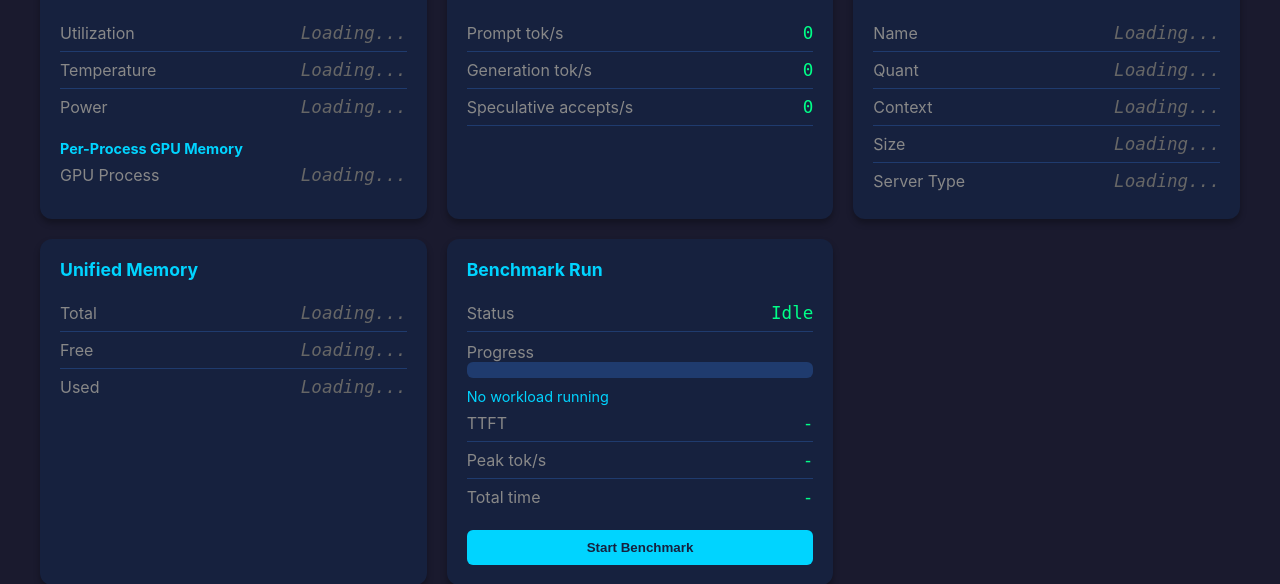
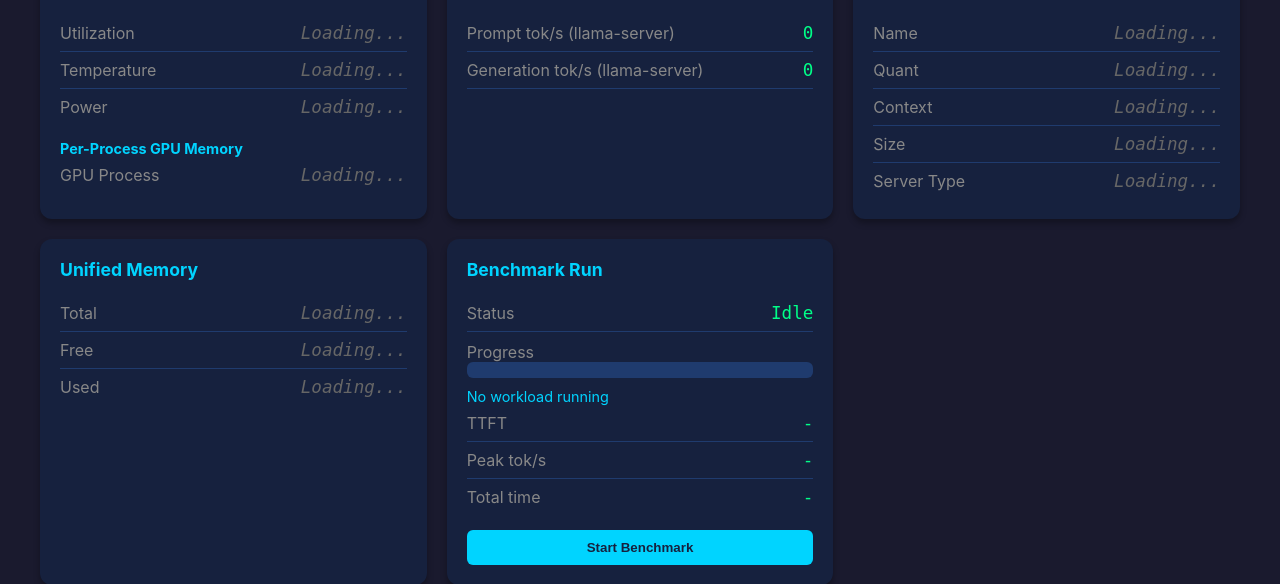
Before and after one commit to xaltmiles/thor-monitor, a FastAPI app: page / in a window 1280 px wide. Shown: the part 166-750 px from the top of the page. Run offline with FastAPI, Linux system fonts and the light colour scheme; data comes from the database, SQL or seed files in the repository; data that the repository does not hold is empty; parts of the project's set-up code (start-up, migrations or seed data) failed here and were passed over; some libraries are stand-ins or nearby versions.

Commit message:
fix: Token Speeds card now shows ollama stats when active
- Template now detects which stats blob (llama_stats or ollama_stats) is available
  and displays the appropriate rates based on the actual data present
- JavaScript updateMetrics() function now determines server type from available
  telemetry data and uses the correct rate key names
- When ollama is running, shows ollama_prompt_tokens_rate_avg and
  ollama_generated_tokens_rate_avg (no speculative accepts for ollama)
- When llama-server is running, shows prompt_tokens_rate_avg,
  generated_tokens_rate_avg, and speculative_accepts_rate_avg
- Test coverage added for both ollama and llama-server stats rendering
- Fixes latent parity gap in issue #15

```diff
--- a/monitor/web/templates/dashboard.html
+++ b/monitor/web/templates/dashboard.html
@@ -203,18 +203,49 @@
             <div class="card">
                 <h2>Token Speeds</h2>
                 {% set llama = latest.llama_stats | from_json if latest and latest.llama_stats else {} %}
+                {% set ollama = latest.ollama_stats | from_json if latest and latest.ollama_stats else {} %}
+                {# Determine which stats blob is actually available (not empty) #}
+                {% set has_llama = llama and llama | length > 0 %}
+                {% set has_ollama = ollama and ollama | length > 0 %}
+                {# If both have stats, prefer llama if detected, else prefer the one that has data #}
+                {% set server_type = models.servers[0].type if models and models.servers and models.servers|length > 0 else 'llama-server' %}
+                {% if has_ollama and server_type == 'ollama' %}
+                    {% set active_stats = ollama %}
+                {% elif has_llama %}
+                    {% set active_stats = llama %}
+                {% elif has_ollama %}
+                    {% set active_stats = ollama %}
+                {% else %}
+                    {% set active_stats = llama %}
+                {% endif %}
+                {# Determine server label for display based on which stats are being shown #}
+                {% set server_label = 'ollama' if active_stats and 'ollama_prompt_tokens_rate_avg' in active_stats else 'llama-server' %}
                 <div class="metric">
-                    <span class="metric-label">Prompt tok/s</span>
-                    <span class="metric-value" id="tok-prompt">{{ llama.get('prompt_tokens_rate_avg', 0) | round(1) }}</span>
+                    <span class="metric-label">Prompt tok/s ({{ server_label }})</span>
+                    <span class="metric-value" id="tok-prompt">
+                        {%- if active_stats and 'ollama_prompt_tokens_rate_avg' in active_stats -%}
+                            {{ active_stats.get('ollama_prompt_tokens_rate_avg', 0) | round(1) }}
+                        {%- else -%}
+                            {{ active_stats.get('prompt_tokens_rate_avg', 0) | round(1) }}
+                        {%- endif -%}
+                    </span>
                 </div>
                 <div class="metric">
-                    <span class="metric-label">Generation tok/s</span>
-                    <span class="metric-value" id="tok-generate">{{ llama.get('generated_tokens_rate_avg', 0) | round(1) }}</span>
+                    <span class="metric-label">Generation tok/s ({{ server_label }})</span>
+                    <span class="metric-value" id="tok-generate">
+                        {%- if active_stats and 'ollama_generated_tokens_rate_avg' in active_stats -%}
+                            {{ active_stats.get('ollama_generated_tokens_rate_avg', 0) | round(1) }}
+                        {%- else -%}
+                            {{ active_stats.get('generated_tokens_rate_avg', 0) | round(1) }}
+                        {%- endif -%}
+                    </span>
                 </div>
+                {% if active_stats and 'speculative_accepts_rate_avg' in active_stats %}
                 <div class="metric">
-                    <span class="metric-label">Speculative accepts/s</span>
-                    <span class="metric-value" id="tok-spec">{{ llama.get('speculative_accepts_rate_avg', 0) | round(1) }}</span>
+                    <span class="metric-label">Speculative accepts/s (llama-server)</span>
+                    <span class="metric-value" id="tok-spec">{{ active_stats.get('speculative_accepts_rate_avg', 0) | round(1) }}</span>
                 </div>
+                {% endif %}
                 <div id="tok-last-rate" style="margin-top: 10px; font-size: 0.9em; color: #666; text-align: right;"></div>
             </div>
 
@@ -434,7 +465,18 @@
                 const response = await fetch('/api/telemetry/latest');
                 if (!response.ok) return;
                 const data = await response.json();
-                const stats = data.llama_stats ? JSON.parse(data.llama_stats) : null;
+                // Determine which stats blob to use based on what's available
+                // If both are present, prefer the one matching the detected server type
+                let stats = null;
+                let serverType = 'llama-server'; // default
+
+                if (data.ollama_stats) {
+                    stats = JSON.parse(data.ollama_stats);
+                    serverType = 'ollama';
+                } else if (data.llama_stats) {
+                    stats = JSON.parse(data.llama_stats);
+                    serverType = 'llama-server';
+                }
 
                 // Update token speeds with averaged rates and idle state
                 const updateTokenSpeed = (id, key) => {
@@ -475,9 +517,15 @@
                     }
                 };
 
-                updateTokenSpeed('tok-prompt', 'prompt_tokens_rate');
-                updateTokenSpeed('tok-generate', 'generated_tokens_rate');
-                updateTokenSpeed('tok-spec', 'speculative_accepts_rate');
+                if (serverType === 'llama-server') {
+                    updateTokenSpeed('tok-prompt', 'prompt_tokens_rate');
+                    updateTokenSpeed('tok-generate', 'generated_tokens_rate');
+                    updateTokenSpeed('tok-spec', 'speculative_accepts_rate');
+                } else {
+                    // Ollama: only prompt and generate rates (no speculative)
+                    updateTokenSpeed('tok-prompt', 'ollama_prompt_tokens_rate');
+                    updateTokenSpeed('tok-generate', 'ollama_generated_tokens_rate');
+                }
 
                 // Update telemetry spans (GPU and Memory)
 
```
Also changed, not shown: tests/test_web.py (+78 -1 lines).
